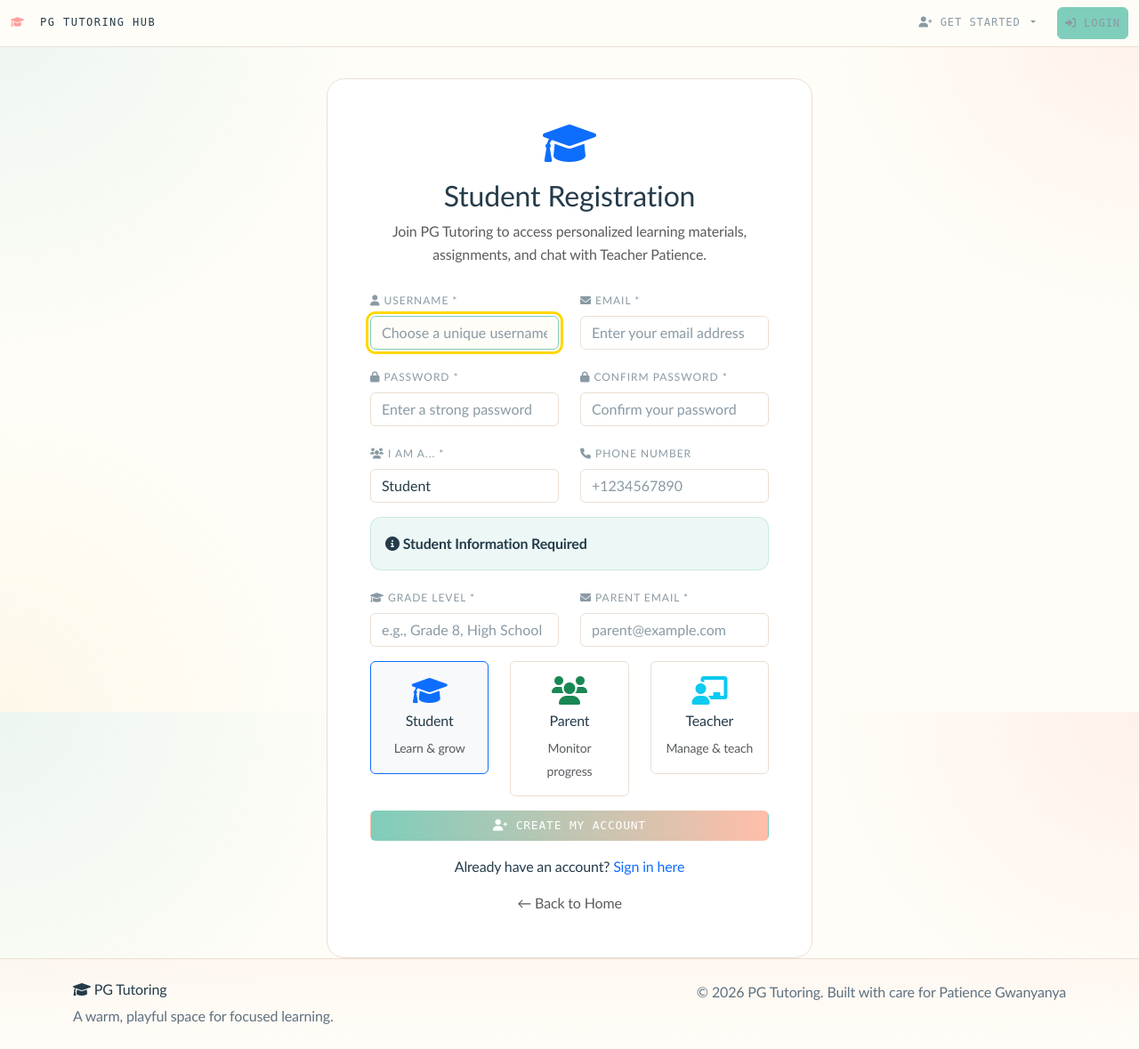
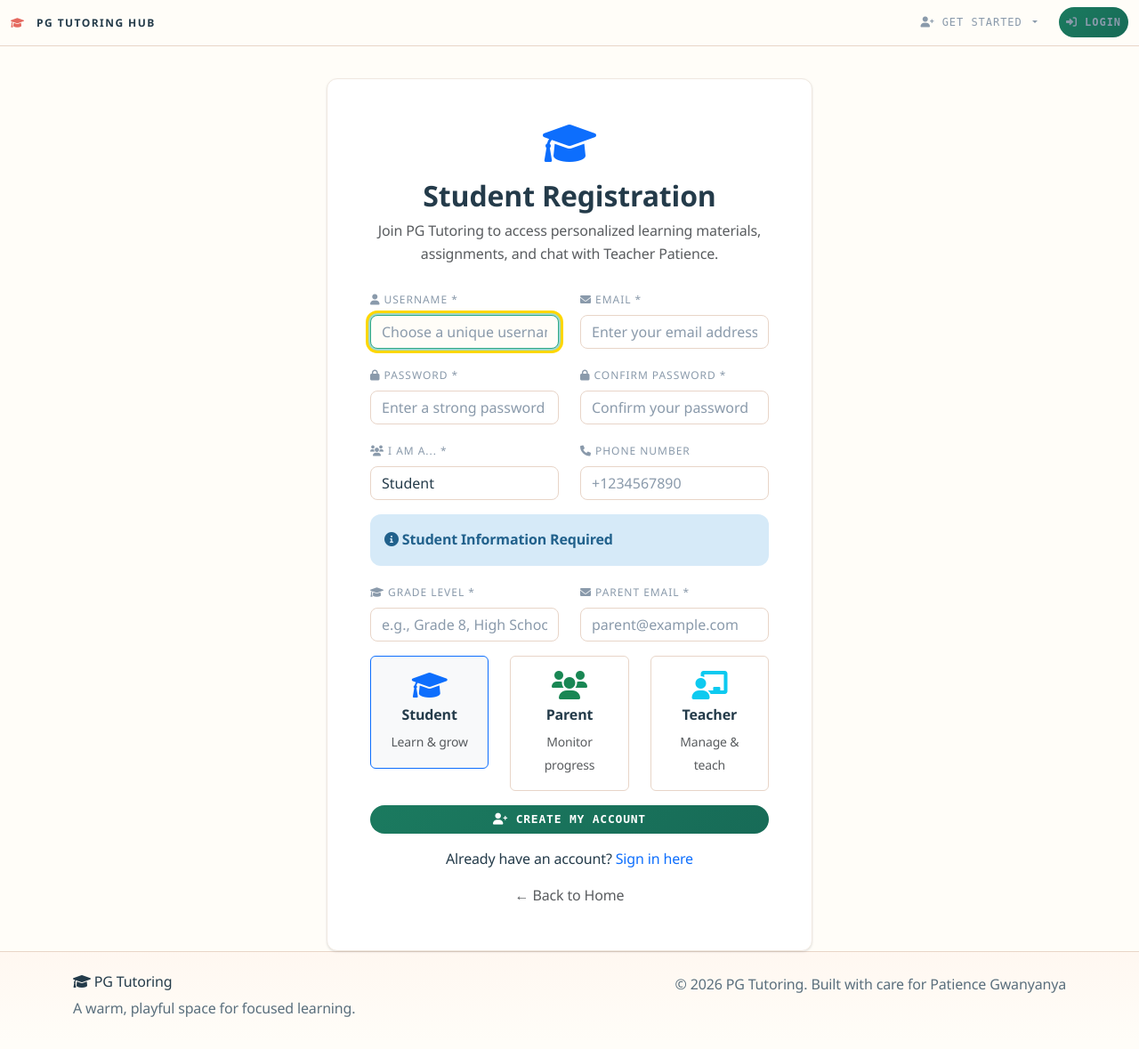
Before and after one commit to Obrien-tg/pg-tutoring-hub, a Django app: page /users/register/?role=student in a window 1280 px wide. Shown: the whole page at 89% size. After the commit the page ends 1143 px from the top, so only its background shows below. Run offline with Django 5.2, Linux system fonts and the light colour scheme; some libraries are stand-ins or nearby versions.

Commit message:
Integrate accessible design tokens
Co-authored-by: Copilot <223556219+Copilot@users.noreply.github.com>

```diff
--- /dev/null
+++ b/static/css/design-tokens.css
@@ -0,0 +1,262 @@
+:root {
+    /* PG Tutoring Hub design tokens */
+    --pg-mint-100: #d5f5e8;
+    --pg-mint-300: #7dd9bb;
+    --pg-mint-500: #2fa98c;
+    --pg-mint-600: #1b7a5f;
+    --pg-mint-700: #176b57;
+
+    --pg-peach-100: #ffe5d9;
+    --pg-peach-300: #ffb894;
+    --pg-peach-500: #f08a4b;
+    --pg-peach-600: #d96f2e;
+
+    --pg-coral-100: #ffccc7;
+    --pg-coral-300: #ff8a84;
+    --pg-coral-500: #e56960;
+    --pg-coral-600: #d94840;
+
+    --pg-cream: #fffdf8;
+    --pg-surface: #ffffff;
+    --pg-surface-alt: #fffbf7;
+    --pg-border: #e8d5c8;
+    --pg-border-soft: #f0e8e0;
+    --pg-ink: #243b4a;
+    --pg-ink-soft: #5a6f7d;
+    --pg-ink-faint: #8a9aab;
+    --pg-ink-inverse: #ffffff;
+
+    --pg-success-bg: #d5f5e8;
+    --pg-success-fg: #1f8a6e;
+    --pg-warning-bg: #fdebd0;
+    --pg-warning-fg: #8a5a05;
+    --pg-danger-bg: #fadbd8;
+    --pg-danger-fg: #b03a2e;
+    --pg-info-bg: #d6eaf8;
+    --pg-info-fg: #21618c;
+
+    --pg-font-display: "Poppins", "Segoe UI", sans-serif;
+    --pg-font-body: "Nunito", "Segoe UI", system-ui, sans-serif;
+    --pg-font-mono: ui-monospace, "SF Mono", Menlo, Consolas, monospace;
+
+    --pg-radius-sm: 8px;
+    --pg-radius-md: 12px;
+    --pg-radius-lg: 16px;
+    --pg-radius-pill: 999px;
+    --pg-shadow-sm: 0 1px 2px rgba(36, 59, 74, 0.06), 0 1px 3px rgba(36, 59, 74, 0.08);
+    --pg-shadow-md: 0 4px 12px rgba(36, 59, 74, 0.08), 0 2px 4px rgba(36, 59, 74, 0.06);
+    --pg-ring: 0 0 0 3px rgba(47, 169, 140, 0.45);
+    --pg-motion-fast: 150ms;
+    --pg-motion-med: 250ms;
+    --pg-ease: cubic-bezier(0.4, 0, 0.2, 1);
+
+    /* Compatibility aliases for existing templates and utility classes. */
+    --bg-primary: var(--pg-cream);
+    --bg-surface: var(--pg-surface-alt);
+    --bg-card: var(--pg-surface);
+    --border: var(--pg-border);
+    --border-strong: var(--pg-border);
+    --text-primary: var(--pg-ink);
+    --text-secondary: var(--pg-ink-soft);
+    --text-muted: var(--pg-ink-faint);
+    --accent: var(--pg-mint-600);
+    --accent-soft: rgba(47, 169, 140, 0.16);
+    --accent-secondary: var(--pg-peach-300);
+    --accent-coral: var(--pg-coral-500);
+    --bs-body-bg: var(--pg-cream);
+    --bs-body-color: var(--pg-ink);
+    --bs-border-color: var(--pg-border);
+    --bs-primary: var(--pg-mint-600);
+    --bs-secondary: var(--pg-ink-soft);
+    --bs-link-color: var(--pg-mint-600);
+    --bs-link-hover-color: var(--pg-mint-700);
+}
+
+body {
+    background: var(--pg-cream);
+    color: var(--pg-ink);
+    font-family: var(--pg-font-body);
+}
+
+h1, h2, h3, h4, h5, h6, .navbar-brand, .card-title {
+    font-family: var(--pg-font-display);
+    font-weight: 600;
+}
+
+a {
+    color: var(--pg-mint-600);
+}
+
+a:hover {
+    color: var(--pg-mint-700);
+}
+
+:focus-visible {
+    outline: none;
+    box-shadow: var(--pg-ring);
+    border-radius: var(--pg-radius-sm);
+}
+
+.btn {
+    border-radius: var(--pg-radius-pill);
+    font-weight: 700;
+    transition: all var(--pg-motion-fast) var(--pg-ease);
+}
+
+.btn:active {
+    transform: translateY(1px) scale(0.98);
+}
+
+.btn-primary,
+.btn-gradient {
+    --bs-btn-bg: var(--pg-mint-600);
+    --bs-btn-border-color: var(--pg-mint-600);
+    --bs-btn-hover-bg: var(--pg-mint-500);
+    --bs-btn-hover-border-color: var(--pg-mint-500);
+    --bs-btn-active-bg: var(--pg-mint-700);
+    --bs-btn-active-border-color: var(--pg-mint-700);
+    background: linear-gradient(135deg, var(--pg-mint-600), var(--pg-mint-700)) !important;
+    border: none !important;
+    color: var(--pg-ink-inverse) !important;
+}
+
+.btn-primary:hover,
+.btn-gradient:hover,
+.btn-sunshine:hover,
+.btn-ocean:hover,
+.btn-forest:hover,
+.btn-coral:hover {
+    color: var(--pg-ink-inverse) !important;
+}
+
+.btn-sunshine,
+.btn-ocean,
+.btn-forest,
+.btn-coral {
+    background: linear-gradient(135deg, var(--pg-mint-600), var(--pg-mint-700)) !important;
+    border: none !important;
+    color: var(--pg-ink-inverse) !important;
+}
+
+.btn-outline-primary {
+    --bs-btn-color: var(--pg-mint-700);
+    --bs-btn-border-color: var(--pg-mint-500);
+    --bs-btn-hover-bg: var(--pg-mint-600);
+    --bs-btn-hover-border-color: var(--pg-mint-600);
+    --bs-btn-hover-color: var(--pg-ink-inverse);
+}
+
+.card,
+.feature-card,
+.dashboard-card,
+.surface-card {
+    border: 1px solid var(--pg-border-soft);
+    border-radius: var(--pg-radius-md);
+    box-shadow: var(--pg-shadow-sm);
+    transition: box-shadow var(--pg-motion-med) var(--pg-ease);
+}
+
+.card:hover,
+.feature-card:hover,
+.dashboard-card:hover,
+.surface-card:hover {
+    box-shadow: var(--pg-shadow-md);
+}
+
+.badge {
+    border-radius: var(--pg-radius-pill);
+    font-weight: 700;
+}
+
+.badge.bg-primary,
+.badge.badge-primary {
+    background: var(--pg-mint-600) !important;
+}
+
+.badge.bg-secondary {
+    background: var(--pg-ink-soft) !important;
+}
+
+.badge-success {
+    background: var(--pg-success-bg);
+    color: var(--pg-success-fg);
+}
+
+.badge-warning {
+    background: var(--pg-warning-bg);
+    color: var(--pg-warning-fg);
+}
+
+.badge-danger {
+    background: var(--pg-danger-bg);
+    color: var(--pg-danger-fg);
+}
+
+.badge-info {
+    background: var(--pg-info-bg);
+    color: var(--pg-info-fg);
+}
+
+.form-control,
+.form-select,
+.input {
+    border-radius: var(--pg-radius-sm);
+    border-color: var(--pg-border);
+    background: var(--pg-surface);
+}
+
+.form-control:focus,
+.form-select:focus {
+    border-color: var(--pg-mint-500);
+    box-shadow: var(--pg-ring);
+}
+
+.form-text {
+    color: var(--pg-ink-faint);
+}
+
+.sidebar {
+    background: linear-gradient(180deg, var(--pg-mint-600), var(--pg-mint-700));
+}
+
+.sidebar .nav-link {
+    color: rgba(255, 255, 255, 0.85);
+    border-radius: var(--pg-radius-sm);
+}
+
+.sidebar .nav-link:hover,
+.sidebar .nav-link.active {
+    background: rgba(255, 255, 255, 0.16);
+    color: var(--pg-ink-inverse);
+}
+
+.alert-success {
+    background: var(--pg-success-bg);
+    color: var(--pg-success-fg);
+    border: none;
+}
+
+.alert-warning {
+    background: var(--pg-warning-bg);
+    color: var(--pg-warning-fg);
+    border: none;
+}
+
+.alert-danger {
+    background: var(--pg-danger-bg);
+    color: var(--pg-danger-fg);
+    border: none;
+}
+
+.alert-info {
+    background: var(--pg-info-bg);
+    color: var(--pg-info-fg);
+    border: none;
+}
+
+@media (prefers-reduced-motion: reduce) {
+    *, *::before, *::after {
+        animation-duration: 0.01ms !important;
+        transition-duration: 0.01ms !important;
+    }
+}
--- a/templates/base.html
+++ b/templates/base.html
@@ -88,6 +88,9 @@
         }
     </style>
 
+    <!-- Accessible design tokens and component overrides. Keep after legacy styles while migrating. -->
+    <link href="{% static 'css/design-tokens.css' %}" rel="stylesheet">
+
     {% block extra_css %}{% endblock %}
 
 </head>
@@ -156,9 +159,6 @@
                                 </a></li>
                                 <li><a class="dropdown-item" href="{% url 'users:register' %}?role=parent">
                                     <i class="fas fa-users text-success"></i> Register as Parent
-                                </a></li>
-                                <li><a class="dropdown-item" href="{% url 'users:register' %}?role=teacher">
-                                    <i class="fas fa-chalkboard-teacher text-info"></i> Register as Teacher
                                 </a></li>
                                 <li><hr class="dropdown-divider"></li>
                                 <li><h6 class="dropdown-header">Already have an account?</h6></li>
```
Also changed, not shown: templates/core/home.html (+0 -7 lines).
